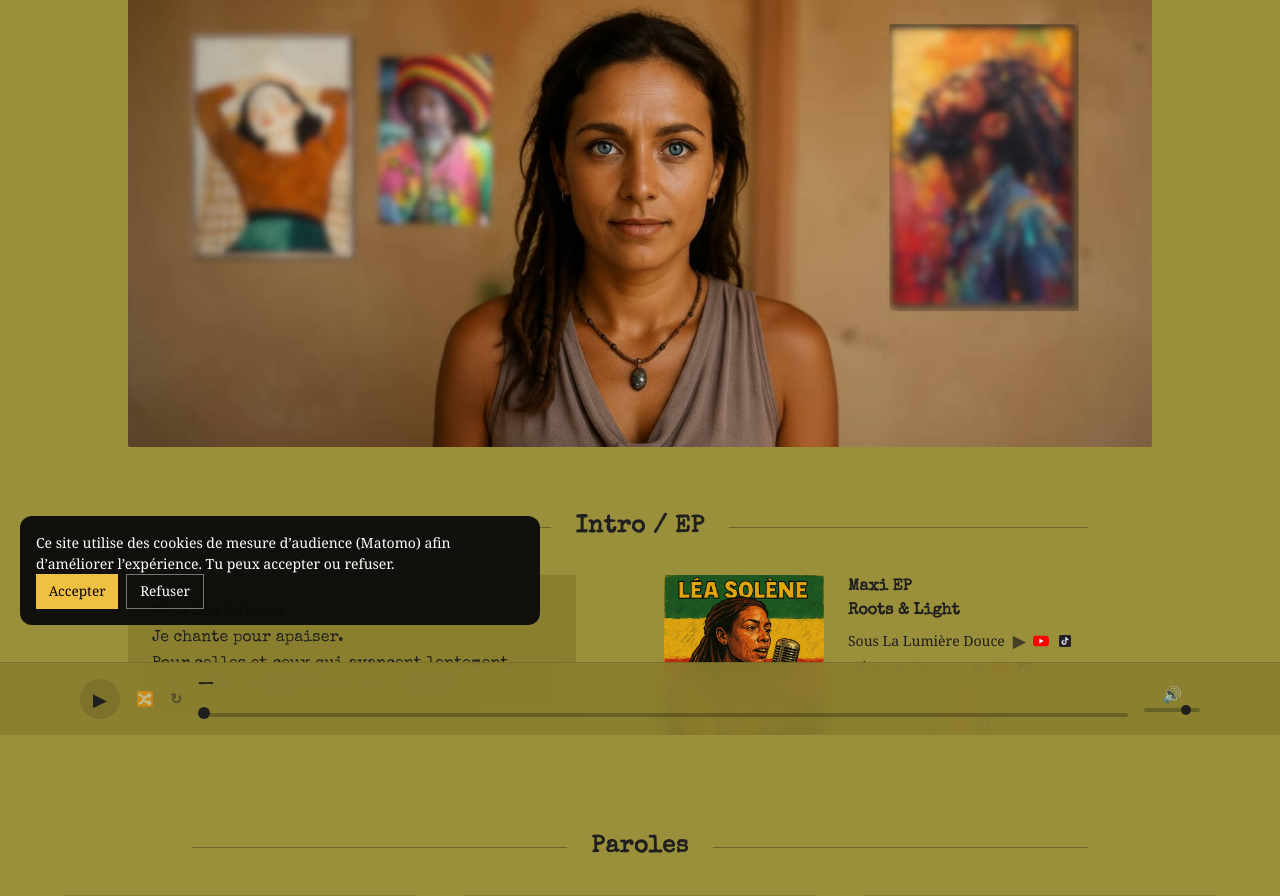
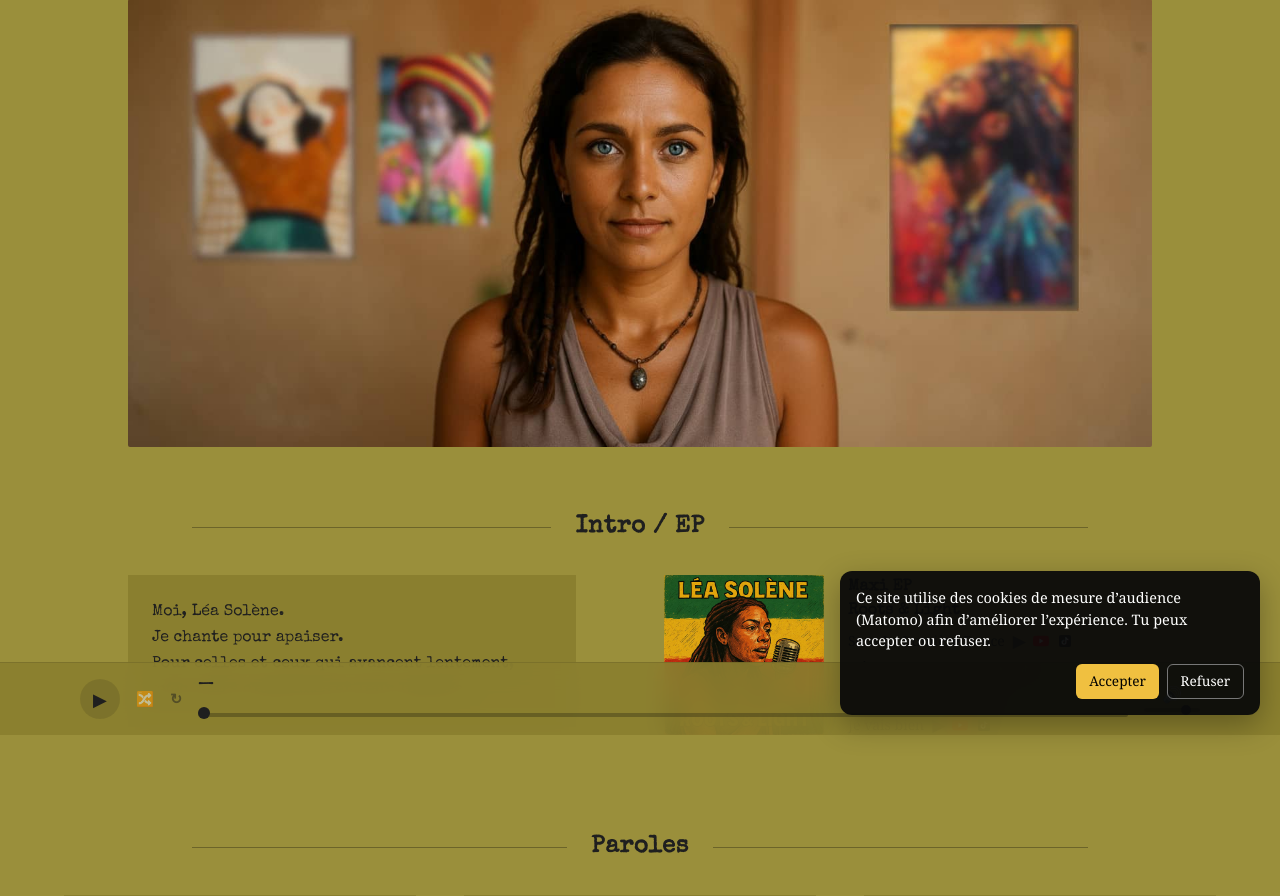
Before and after one commit to Paullux/lea-solene, a PHP site: page / in a window 1280 px wide. Shown: the part 65-961 px from the top of the page. Run offline with PHP 8.4, Linux system fonts and the light colour scheme; some libraries are stand-ins or nearby versions.

Commit message:
Ajout bannière RGPD

```diff
--- a/css/main.css
+++ b/css/main.css
@@ -164,21 +164,45 @@ article:has(.lyrics.expanded) .toggle-lyrics {
 
 #rgpd-banner {
   position: fixed;
-  bottom: 110px;
-  left: 20px;
+  bottom: 20px;
   right: 20px;
-  max-width: 520px;
-  background: rgba(10,10,10,0.95);
+  max-width: 420px;
+  background: rgba(10, 10, 10, 0.95);
   color: #fff;
   padding: 16px;
   border-radius: 12px;
-  font-size: 14px;
+  font-size: 0.9rem;
   z-index: 9999;
+  box-shadow: 0 10px 30px rgba(0,0,0,0.3);
 }
 
 .rgpd-actions {
   display: flex;
+  justify-content: flex-end;
   gap: 0.5rem;
+  margin-top: 0.75rem;
+}
+
+#rgpd-accept {
+  background: #f0c040;
+  color: #000;
+  border: none;
+  padding: 0.4rem 0.8rem;
+  border-radius: 6px;
+  cursor: pointer;
+}
+
+#rgpd-refuse {
+  background: transparent;
+  color: #fff;
+  border: 1px solid #777;
+  padding: 0.4rem 0.8rem;
+  border-radius: 6px;
+  cursor: pointer;
+}
+
+.rgpd-hidden {
+  display: none;
 }
 
 .rgpd-actions button {
@@ -187,18 +211,3 @@ article:has(.lyrics.expanded) .toggle-lyrics {
   cursor: pointer;
   font-size: 0.85rem;
 }
-
-#rgpd-accept {
-  background: #f0c040;
-  color: #000;
-}
-
-#rgpd-refuse {
-  background: transparent;
-  color: #fff;
-  border: 1px solid #777;
-}
-
-.rgpd-hidden {
-  display: none !important;
-}
```
